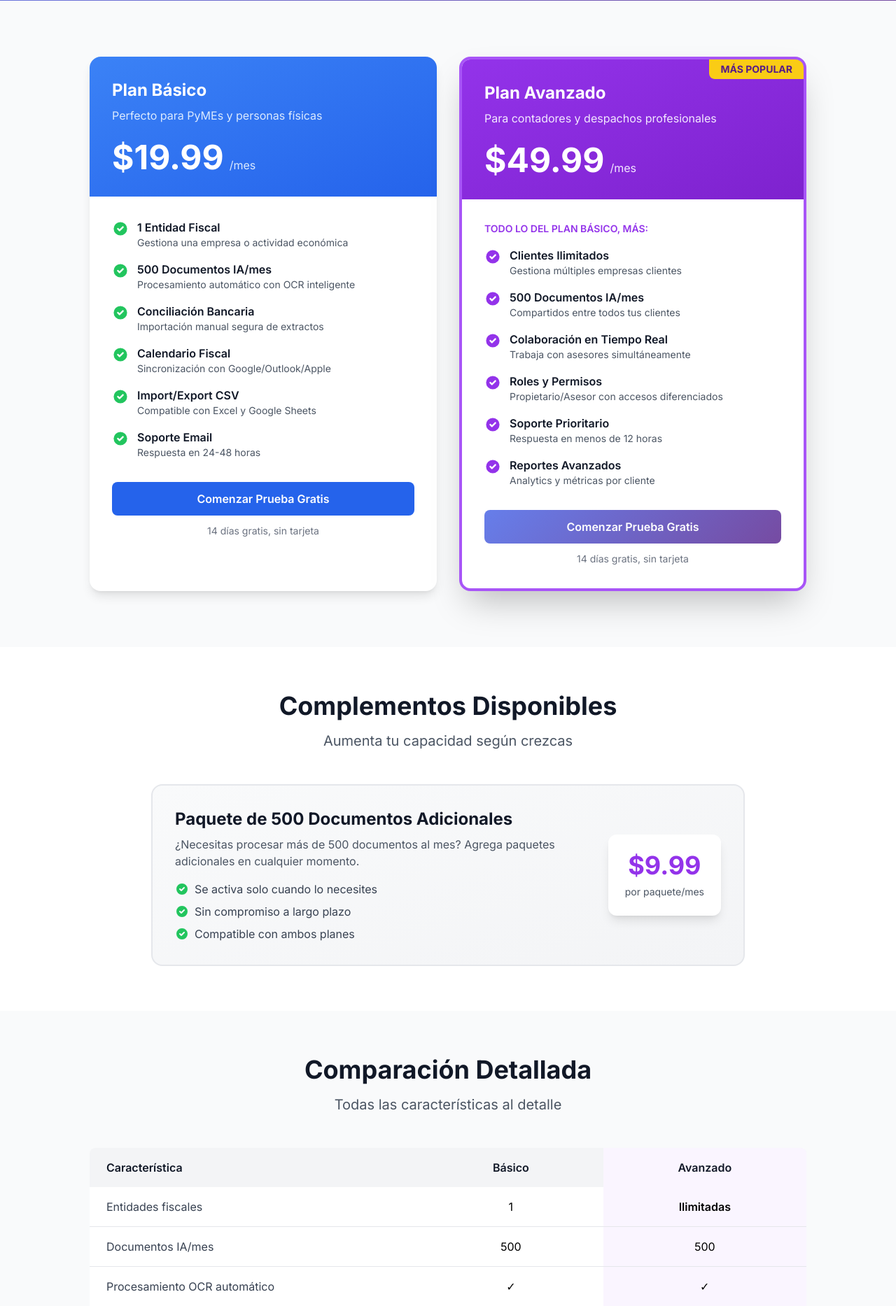
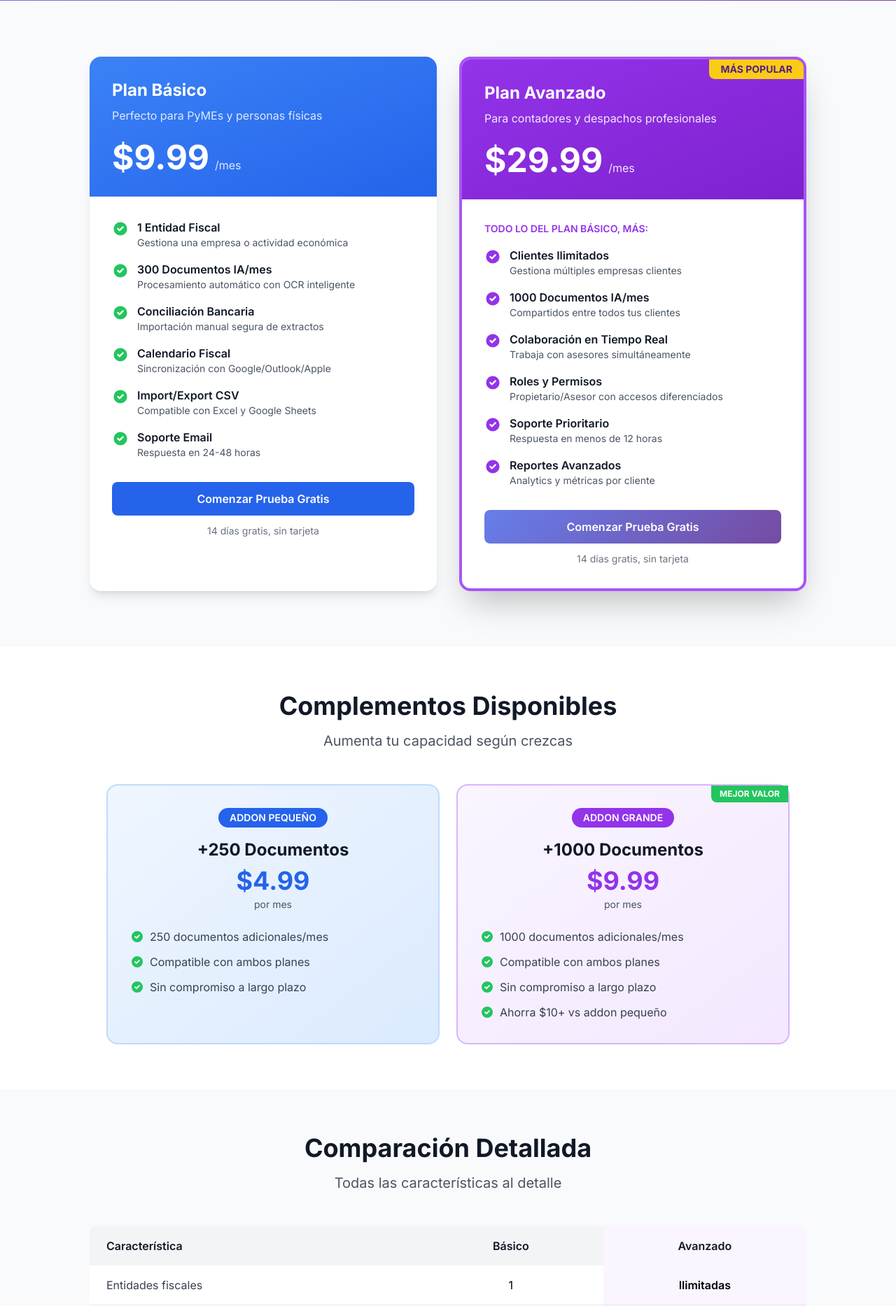
Before and after one commit to Benifotrem/dataflow, a Laravel app: page /pricing in a window 1280 px wide. Shown: the part 391-2258 px from the top of the page at 70% size. Run offline with Laravel 12, Linux system fonts and the light colour scheme; some libraries are stand-ins or nearby versions.

Commit message:
feat: Update pricing, add blog page, and fix authentication links
- Update pricing: Basic plan .99/300 docs, Advanced 9.99/1000 docs
- Add addon options: .99/250 docs and .99/1000 docs
- Create blog page with placeholder content
- Fix login and register links in landing layout
- Update comparison table with new document limits
- Update FAQ with new addon information

```diff
--- a/app/Http/Controllers/LandingController.php
+++ b/app/Http/Controllers/LandingController.php
@@ -29,7 +29,7 @@ class LandingController extends Controller
     {
         $seo = [
             'title' => 'Precios - Contaplus',
-            'description' => 'Planes flexibles para PyMEs y despachos contables. Básico desde $19.99/mes, Avanzado desde $49.99/mes. Prueba gratis 14 días.',
+            'description' => 'Planes flexibles para PyMEs y despachos contables. Básico desde $9.99/mes, Avanzado desde $29.99/mes. Prueba gratis 14 días.',
             'keywords' => 'precios contabilidad, software contable precio, plan contable',
         ];
 
@@ -48,6 +48,20 @@ class LandingController extends Controller
         ];
 
         return view('landing.faq', compact('seo'));
+    }
+
+    /**
+     * Blog
+     */
+    public function blog()
+    {
+        $seo = [
+            'title' => 'Blog - Contaplus',
+            'description' => 'Artículos, guías y novedades sobre contabilidad, fiscalidad y automatización con IA.',
+            'keywords' => 'blog contabilidad, guías fiscales, automatización contable, noticias fiscales',
+        ];
+
+        return view('landing.blog', compact('seo'));
     }
 
     /**
--- a/resources/views/landing/pricing.blade.php
+++ b/resources/views/landing/pricing.blade.php
@@ -25,7 +25,7 @@
                     <h3 class="text-2xl font-bold mb-2">Plan Básico</h3>
                     <p class="text-blue-100 mb-6">Perfecto para PyMEs y personas físicas</p>
                     <div class="flex items-baseline gap-2">
-                        <span class="text-5xl font-bold">$19.99</span>
+                        <span class="text-5xl font-bold">$9.99</span>
                         <span class="text-blue-100">/mes</span>
                     </div>
                 </div>
@@ -47,7 +47,7 @@
                                 <path fill-rule="evenodd" d="M10 18a8 8 0 100-16 8 8 0 000 16zm3.707-9.293a1 1 0 00-1.414-1.414L9 10.586 7.707 9.293a1 1 0 00-1.414 1.414l2 2a1 1 0 001.414 0l4-4z"/>
                             </svg>
                             <div>
-                                <p class="font-semibold text-gray-900">500 Documentos IA/mes</p>
+                                <p class="font-semibold text-gray-900">300 Documentos IA/mes</p>
                                 <p class="text-sm text-gray-600">Procesamiento automático con OCR inteligente</p>
                             </div>
                         </li>
@@ -93,7 +93,7 @@
                         </li>
                     </ul>
 
-                    <a href="#" class="block w-full bg-blue-600 text-white text-center px-6 py-3 rounded-lg font-semibold hover:bg-blue-700 transition">
+                    <a href="{{ route('register') }}" class="block w-full bg-blue-600 text-white text-center px-6 py-3 rounded-lg font-semibold hover:bg-blue-700 transition">
                         Comenzar Prueba Gratis
                     </a>
                     <p class="text-center text-sm text-gray-500 mt-3">14 días gratis, sin tarjeta</p>
@@ -110,7 +110,7 @@
                     <h3 class="text-2xl font-bold mb-2">Plan Avanzado</h3>
                     <p class="text-purple-100 mb-6">Para contadores y despachos profesionales</p>
                     <div class="flex items-baseline gap-2">
-                        <span class="text-5xl font-bold">$49.99</span>
+                        <span class="text-5xl font-bold">$29.99</span>
                         <span class="text-purple-100">/mes</span>
                     </div>
                 </div>
@@ -134,7 +134,7 @@
                                 <path fill-rule="evenodd" d="M10 18a8 8 0 100-16 8 8 0 000 16zm3.707-9.293a1 1 0 00-1.414-1.414L9 10.586 7.707 9.293a1 1 0 00-1.414 1.414l2 2a1 1 0 001.414 0l4-4z"/>
                             </svg>
                             <div>
-                                <p class="font-semibold text-gray-900">500 Documentos IA/mes</p>
+                                <p class="font-semibold text-gray-900">1000 Documentos IA/mes</p>
                                 <p class="text-sm text-gray-600">Compartidos entre todos tus clientes</p>
                             </div>
                         </li>
@@ -180,7 +180,7 @@
                         </li>
                     </ul>
 
-                    <a href="#" class="block w-full gradient-bg text-white text-center px-6 py-3 rounded-lg font-semibold hover:opacity-90 transition">
+                    <a href="{{ route('register') }}" class="block w-full gradient-bg text-white text-center px-6 py-3 rounded-lg font-semibold hover:opacity-90 transition">
                         Comenzar Prueba Gratis
                     </a>
                     <p class="text-center text-sm text-gray-500 mt-3">14 días gratis, sin tarjeta</p>
@@ -193,25 +193,64 @@
 
 {{-- Addons Section --}}
 <section class="py-16 bg-white">
-    <div class="container mx-auto px-6 max-w-4xl">
+    <div class="container mx-auto px-6 max-w-5xl">
         <div class="text-center mb-12">
             <h2 class="text-3xl md:text-4xl font-bold text-gray-900 mb-4">Complementos Disponibles</h2>
             <p class="text-xl text-gray-600">Aumenta tu capacidad según crezcas</p>
         </div>
 
-        <div class="bg-gradient-to-br from-gray-50 to-gray-100 rounded-2xl p-8 border-2 border-gray-200">
-            <div class="flex flex-col md:flex-row items-center justify-between gap-6">
-                <div class="flex-1">
-                    <h3 class="text-2xl font-bold text-gray-900 mb-2">Paquete de 500 Documentos Adicionales</h3>
-                    <p class="text-gray-600 mb-4">
-                        ¿Necesitas procesar más de 500 documentos al mes? Agrega paquetes adicionales en cualquier momento.
-                    </p>
-                    <ul class="space-y-2 text-gray-700">
+        <div class="grid md:grid-cols-2 gap-6">
+            {{-- Addon Pequeño --}}
+            <div class="bg-gradient-to-br from-blue-50 to-blue-100 rounded-2xl p-8 border-2 border-blue-200">
+                <div class="text-center mb-6">
+                    <div class="inline-block bg-blue-600 text-white px-4 py-1 rounded-full text-sm font-semibold mb-4">ADDON PEQUEÑO</div>
+                    <h3 class="text-2xl font-bold text-gray-900 mb-2">+250 Documentos</h3>
+                    <div class="text-4xl font-bold text-blue-600 mb-1">$4.99</div>
+                    <div class="text-gray-600 text-sm">por mes</div>
+                </div>
+                <ul class="space-y-3 text-gray-700">
                     <li class="flex items-center gap-2">
                         <svg class="w-5 h-5 text-green-500" fill="currentColor" viewBox="0 0 20 20">
                             <path fill-rule="evenodd" d="M10 18a8 8 0 100-16 8 8 0 000 16zm3.707-9.293a1 1 0 00-1.414-1.414L9 10.586 7.707 9.293a1 1 0 00-1.414 1.414l2 2a1 1 0 001.414 0l4-4z"/>
                         </svg>
-                            <span>Se activa solo cuando lo necesites</span>
+                        <span>250 documentos adicionales/mes</span>
+                    </li>
+                    <li class="flex items-center gap-2">
+                        <svg class="w-5 h-5 text-green-500" fill="currentColor" viewBox="0 0 20 20">
+                            <path fill-rule="evenodd" d="M10 18a8 8 0 100-16 8 8 0 000 16zm3.707-9.293a1 1 0 00-1.414-1.414L9 10.586 7.707 9.293a1 1 0 00-1.414 1.414l2 2a1 1 0 001.414 0l4-4z"/>
+                        </svg>
+                        <span>Compatible con ambos planes</span>
+                    </li>
+                    <li class="flex items-center gap-2">
+                        <svg class="w-5 h-5 text-green-500" fill="currentColor" viewBox="0 0 20 20">
+                            <path fill-rule="evenodd" d="M10 18a8 8 0 100-16 8 8 0 000 16zm3.707-9.293a1 1 0 00-1.414-1.414L9 10.586 7.707 9.293a1 1 0 00-1.414 1.414l2 2a1 1 0 001.414 0l4-4z"/>
+                        </svg>
+                        <span>Sin compromiso a largo plazo</span>
+                    </li>
+                </ul>
+            </div>
+
+            {{-- Addon Grande --}}
+            <div class="bg-gradient-to-br from-purple-50 to-purple-100 rounded-2xl p-8 border-2 border-purple-300 relative">
+                <div class="absolute top-0 right-0 bg-green-500 text-white px-3 py-1 rounded-bl-lg text-xs font-bold">MEJOR VALOR</div>
+                <div class="text-center mb-6">
+                    <div class="inline-block bg-purple-600 text-white px-4 py-1 rounded-full text-sm font-semibold mb-4">ADDON GRANDE</div>
+                    <h3 class="text-2xl font-bold text-gray-900 mb-2">+1000 Documentos</h3>
+                    <div class="text-4xl font-bold text-purple-600 mb-1">$9.99</div>
+                    <div class="text-gray-600 text-sm">por mes</div>
+                </div>
+                <ul class="space-y-3 text-gray-700">
+                    <li class="flex items-center gap-2">
+                        <svg class="w-5 h-5 text-green-500" fill="currentColor" viewBox="0 0 20 20">
+                            <path fill-rule="evenodd" d="M10 18a8 8 0 100-16 8 8 0 000 16zm3.707-9.293a1 1 0 00-1.414-1.414L9 10.586 7.707 9.293a1 1 0 00-1.414 1.414l2 2a1 1 0 001.414 0l4-4z"/>
+                        </svg>
+                        <span>1000 documentos adicionales/mes</span>
+                    </li>
+                    <li class="flex items-center gap-2">
+                        <svg class="w-5 h-5 text-green-500" fill="currentColor" viewBox="0 0 20 20">
+                            <path fill-rule="evenodd" d="M10 18a8 8 0 100-16 8 8 0 000 16zm3.707-9.293a1 1 0 00-1.414-1.414L9 10.586 7.707 9.293a1 1 0 00-1.414 1.414l2 2a1 1 0 001.414 0l4-4z"/>
+                        </svg>
+                        <span>Compatible con ambos planes</span>
                     </li>
                     <li class="flex items-center gap-2">
                         <svg class="w-5 h-5 text-green-500" fill="currentColor" viewBox="0 0 20 20">
@@ -223,15 +262,9 @@
                         <svg class="w-5 h-5 text-green-500" fill="currentColor" viewBox="0 0 20 20">
                             <path fill-rule="evenodd" d="M10 18a8 8 0 100-16 8 8 0 000 16zm3.707-9.293a1 1 0 00-1.414-1.414L9 10.586 7.707 9.293a1 1 0 00-1.414 1.414l2 2a1 1 0 001.414 0l4-4z"/>
                         </svg>
-                            <span>Compatible con ambos planes</span>
+                        <span>Ahorra $10+ vs addon pequeño</span>
                     </li>
                 </ul>
-                </div>
-
-                <div class="flex-shrink-0 text-center bg-white rounded-xl p-6 shadow-lg">
-                    <div class="text-4xl font-bold text-purple-600 mb-2">$9.99</div>
-                    <div class="text-gray-600 text-sm">por paquete/mes</div>
-                </div>
             </div>
         </div>
     </div>
@@ -262,8 +295,8 @@
                     </tr>
                     <tr>
                         <td class="px-6 py-4 text-gray-700">Documentos IA/mes</td>
-                        <td class="px-6 py-4 text-center">500</td>
-                        <td class="px-6 py-4 text-center bg-purple-50">500</td>
+                        <td class="px-6 py-4 text-center">300</td>
+                        <td class="px-6 py-4 text-center bg-purple-50">1000</td>
                     </tr>
                     <tr>
                         <td class="px-6 py-4 text-gray-700">Procesamiento OCR automático</td>
@@ -330,8 +363,8 @@
             </div>
 
             <div class="bg-gray-50 rounded-lg p-6">
-                <h3 class="text-lg font-semibold text-gray-900 mb-2">¿Qué pasa si supero el límite de 500 documentos?</h3>
-                <p class="text-gray-600">Te notificaremos cuando estés cerca del límite. Puedes comprar paquetes adicionales de 500 documentos por $9.99/mes en cualquier momento.</p>
+                <h3 class="text-lg font-semibold text-gray-900 mb-2">¿Qué pasa si supero el límite de documentos de mi plan?</h3>
+                <p class="text-gray-600">Te notificaremos cuando estés cerca del límite. Puedes agregar paquetes adicionales en cualquier momento: +250 documentos por $4.99/mes o +1000 documentos por $9.99/mes.</p>
             </div>
 
             <div class="bg-gray-50 rounded-lg p-6">
--- a/resources/views/layouts/landing.blade.php
+++ b/resources/views/layouts/landing.blade.php
@@ -110,13 +110,13 @@
                     <a href="{{ route('home') }}" class="text-gray-700 hover:text-purple-600 font-medium">Inicio</a>
                     <a href="{{ route('pricing') }}" class="text-gray-700 hover:text-purple-600 font-medium">Precios</a>
                     <a href="{{ route('faq') }}" class="text-gray-700 hover:text-purple-600 font-medium">FAQ</a>
-                    <a href="#" class="text-gray-700 hover:text-purple-600 font-medium">Blog</a>
+                    <a href="{{ route('blog') }}" class="text-gray-700 hover:text-purple-600 font-medium">Blog</a>
                 </div>
 
                 {{-- CTA Buttons --}}
                 <div class="hidden md:flex items-center space-x-4">
-                    <a href="#" class="text-purple-600 hover:text-purple-700 font-medium">Iniciar Sesión</a>
-                    <a href="#" class="bg-purple-600 hover:bg-purple-700 text-white px-6 py-2 rounded-lg font-medium transition">
+                    <a href="{{ route('login') }}" class="text-purple-600 hover:text-purple-700 font-medium">Iniciar Sesión</a>
+                    <a href="{{ route('register') }}" class="bg-purple-600 hover:bg-purple-700 text-white px-6 py-2 rounded-lg font-medium transition">
                         Probar Gratis
                     </a>
                 </div>
@@ -135,10 +135,10 @@
                     <a href="{{ route('home') }}" class="text-gray-700 hover:text-purple-600 font-medium">Inicio</a>
                     <a href="{{ route('pricing') }}" class="text-gray-700 hover:text-purple-600 font-medium">Precios</a>
                     <a href="{{ route('faq') }}" class="text-gray-700 hover:text-purple-600 font-medium">FAQ</a>
-                    <a href="#" class="text-gray-700 hover:text-purple-600 font-medium">Blog</a>
+                    <a href="{{ route('blog') }}" class="text-gray-700 hover:text-purple-600 font-medium">Blog</a>
                     <div class="pt-4 border-t">
-                        <a href="#" class="block text-purple-600 hover:text-purple-700 font-medium mb-3">Iniciar Sesión</a>
-                        <a href="#" class="block bg-purple-600 hover:bg-purple-700 text-white px-6 py-2 rounded-lg font-medium text-center transition">
+                        <a href="{{ route('login') }}" class="block text-purple-600 hover:text-purple-700 font-medium mb-3">Iniciar Sesión</a>
+                        <a href="{{ route('register') }}" class="block bg-purple-600 hover:bg-purple-700 text-white px-6 py-2 rounded-lg font-medium text-center transition">
                             Probar Gratis
                         </a>
                     </div>
--- a/routes/web.php
+++ b/routes/web.php
@@ -10,6 +10,7 @@ use Illuminate\Support\Facades\Route;
 Route::get('/', [LandingController::class, 'index'])->name('home');
 Route::get('/pricing', [LandingController::class, 'pricing'])->name('pricing');
 Route::get('/faq', [LandingController::class, 'faq'])->name('faq');
+Route::get('/blog', [LandingController::class, 'blog'])->name('blog');
 Route::get('/terms', [LandingController::class, 'terms'])->name('terms');
 Route::get('/privacy', [LandingController::class, 'privacy'])->name('privacy');
 Route::get('/sitemap.xml', [LandingController::class, 'sitemap'])->name('sitemap');
```
Also changed, not shown: resources/views/landing/blog.blade.php (added, +132 -0 lines). Lines whose indentation alone changed are shown as unchanged.
